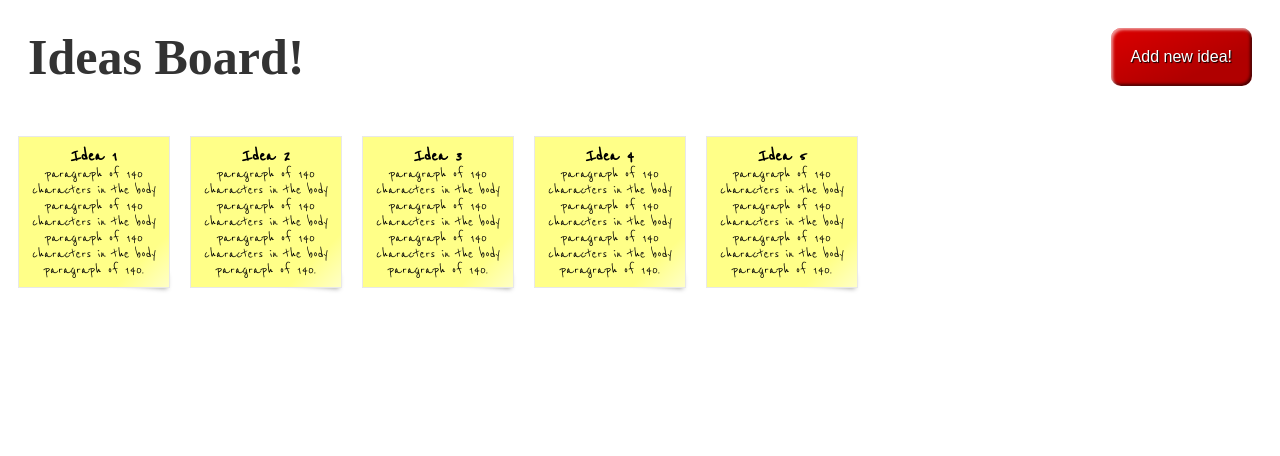
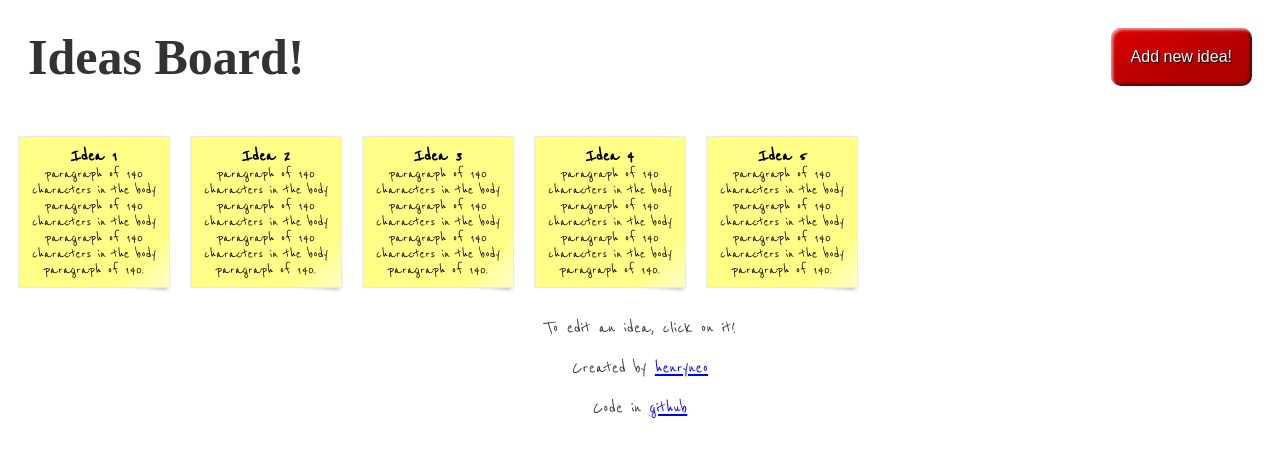
Before and after one commit to ahneo/idea-board, a React (Vite) app: page / in a window 1280 px wide. Shown: the top 456 px of the page. Built offline with nearby package versions, Linux system fonts and the light colour scheme.

Commit message:
added info footer

```diff
--- a/src/App.js
+++ b/src/App.js
@@ -136,6 +136,15 @@ class App extends React.Component {
             />
           );
         })}
+        <footer className="footer__info">
+          <p>To edit an idea, click on it!</p>
+          <p>
+            Created by <a href="https://github.com/ahneo/">henryneo</a>
+          </p>
+          <p>
+            Code in <a href="https://github.com/ahneo/idea-board">github</a>
+          </p>
+        </footer>
       </div>
     );
   }
--- a/src/styles.css
+++ b/src/styles.css
@@ -11,7 +11,6 @@
   font-size: 50px;
   text-decoration: none;
   font-weight: bold;
-  display: block;
 }
 
 .header__button {
@@ -56,6 +55,7 @@
   font-size: 16px;
   display: inline-block;
   vertical-align: top;
+  cursor: pointer;
   background: #ffff88; /* Old browsers */
   background: -moz-linear-gradient(
     -45deg,
@@ -155,3 +155,11 @@
 .button__idea__delete:after {
   content: "×";
 }
+
+.footer__info {
+  color: #333;
+  font-size: 20px;
+  font-family: "Reenie Beanie";
+  text-decoration: none;
+  text-align: center;
+}
```
